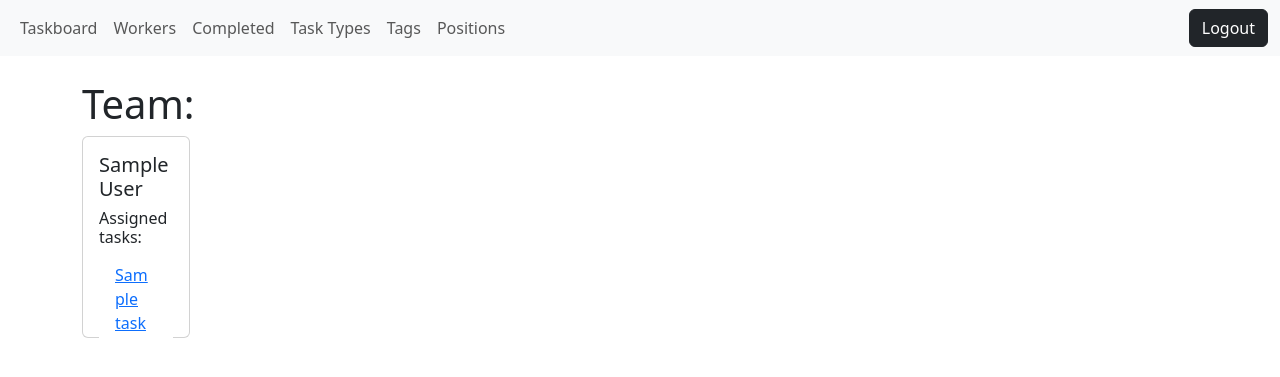
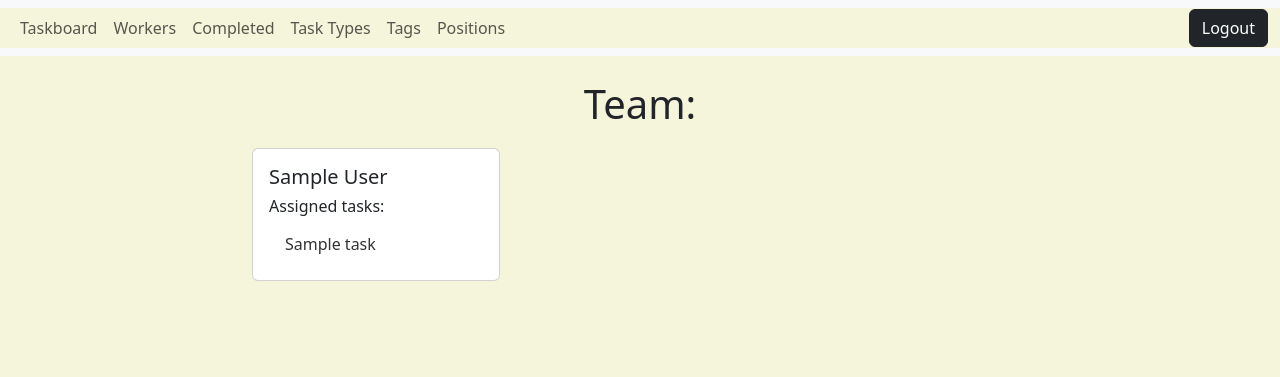
Before and after one commit to Arsenmyron/task-manager-mate, a Django app: page /workers/ in a window 1280 px wide. Shown: the top 377 px of the page. Run offline with Django 5.2, Linux system fonts and the light colour scheme; tables that the repository leaves empty hold one stand-in row (values such as "Sample post").

Commit message:
Add styles for project templates

```diff
--- a/static/css/styles.css
+++ b/static/css/styles.css
@@ -72,7 +72,7 @@ label {
     display: flex;
     flex-wrap: wrap;
     gap: 15px;
-    justify-content: space-between;
+    justify-content: flex-start;
 }
 
 .card {
@@ -83,7 +83,7 @@ label {
 }
 
 .card-body {
-    height: 200px;
+    height: auto;
     flex-direction: column;
     justify-content: space-between;
 }
@@ -94,6 +94,98 @@ label {
 }
 
 .custom-link:hover {
-    color: deepskyblue;
     text-decoration: underline;
 }
+
+.custom-btn-container {
+    display: flex;
+    justify-content: space-between;
+    width: 100%;
+    padding: 15px;
+}
+
+.container {
+    max-width: 800px;
+}
+
+h1 {
+    text-align: center;
+    margin-bottom: 20px;
+}
+
+body {
+    background-color: #F5F5DC;
+}
+
+.btn-complete:hover {
+    border-width: 2px;
+}
+
+.navigation-bgc {
+    background-color: #F5F5DC;
+}
+
+.lg-hover:hover {
+    border-width: 2px;
+}
+
+.logout-container {
+    display: flex;
+    justify-content: flex-end;
+}
+
+.worker-container {
+    display: flex;
+    flex-wrap: wrap;
+    gap: 15px;
+    justify-content: space-between;
+}
+
+.card {
+    flex: 1 1 calc(50% - 30px);
+    max-width: 100%;
+    box-sizing: border-box;
+    margin-bottom: 20px;
+}
+
+.card-body {
+    height: auto;
+    flex-direction: column;
+    justify-content: space-between;
+}
+
+.nav-link:hover {
+    color: #e0e0e0;
+}
+
+.task-link {
+    color: #333333;
+    text-decoration: none;
+}
+
+.task-link:hover {
+    text-decoration: underline;
+}
+
+.delete-btn:hover {
+    color: red;
+}
+
+.undo-btn:hover {
+    color: yellow;
+}
+
+.tag-table {
+    width: 100%;
+    border-collapse: collapse;
+}
+
+.tag-table th, .tag-table td {
+    border: 1px solid #ddd;
+    padding: 10px;
+    text-align: left;
+}
+
+.tag-table th {
+    background-color: #f2f2f2;
+}
```
